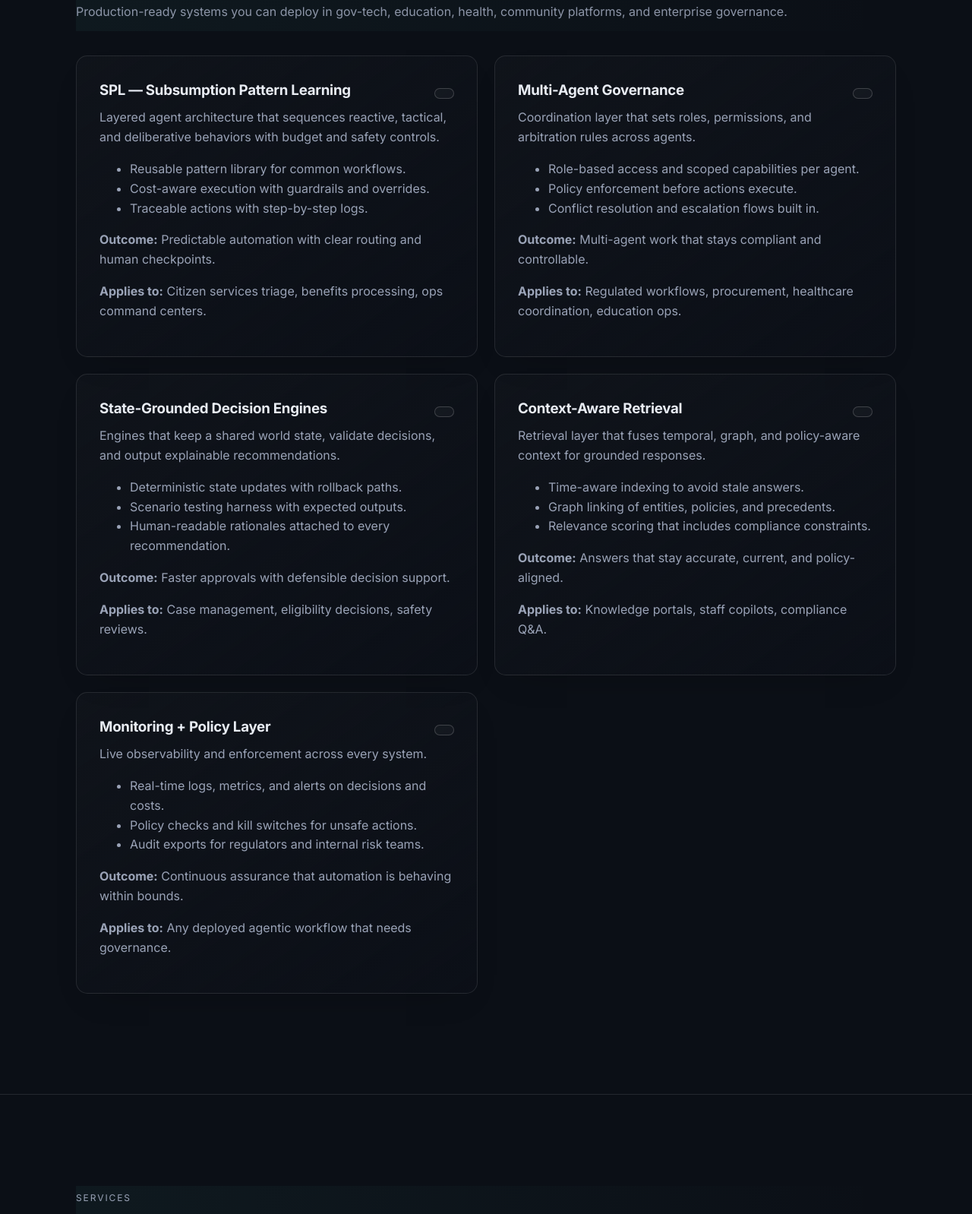
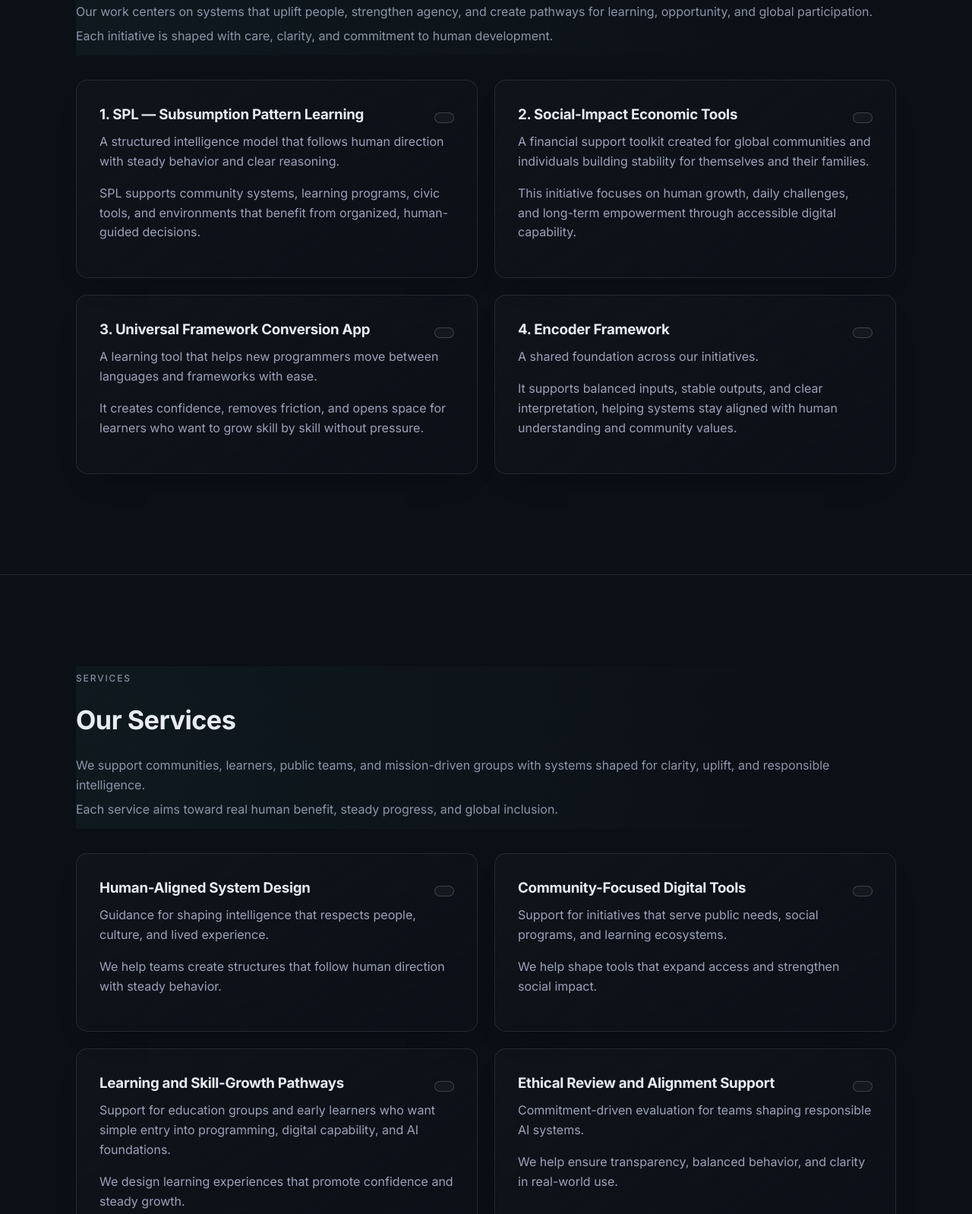
Before and after one commit to SSKG2602/webv003, a plain HTML site: page docs/index.html in a window 1280 px wide. Shown: the part 4473-6071 px from the top of the page at 76% size. Drawn offline with Linux system fonts and the light colour scheme.

Commit message:
Update What We Build and Services content

```diff
--- a/docs/index.html
+++ b/docs/index.html
@@ -247,78 +247,41 @@
     <div class="section-header">
       <p class="eyebrow-label">Systems</p>
       <h2 class="section-title">What We Build</h2>
-      <p class="section-subtitle">Production-ready systems you can deploy in gov-tech, education, health, community platforms, and enterprise governance.</p>
+      <p class="section-subtitle">Our work centers on systems that uplift people, strengthen agency, and create pathways for learning, opportunity, and global participation.</p>
+      <p class="section-subtitle">Each initiative is shaped with care, clarity, and commitment to human development.</p>
     </div>
     <div class="card-grid">
       <article class="card card-secondary system-card">
         <div class="card-header">
-          <h3>SPL — Subsumption Pattern Learning</h3>
+          <h3>1. SPL — Subsumption Pattern Learning</h3>
           <span class="badge" data-status="ready"></span>
         </div>
-        <p class="text-muted">Layered agent architecture that sequences reactive, tactical, and deliberative behaviors with budget and safety controls.</p>
-        <ul class="text-muted">
-          <li>Reusable pattern library for common workflows.</li>
-          <li>Cost-aware execution with guardrails and overrides.</li>
-          <li>Traceable actions with step-by-step logs.</li>
-        </ul>
-        <p class="text-muted"><strong>Outcome:</strong> Predictable automation with clear routing and human checkpoints.</p>
-        <p class="text-muted"><strong>Applies to:</strong> Citizen services triage, benefits processing, ops command centers.</p>
+        <p class="text-muted">A structured intelligence model that follows human direction with steady behavior and clear reasoning.</p>
+        <p class="text-muted">SPL supports community systems, learning programs, civic tools, and environments that benefit from organized, human-guided decisions.</p>
       </article>
       <article class="card card-secondary system-card">
         <div class="card-header">
-          <h3>Multi-Agent Governance</h3>
+          <h3>2. Social-Impact Economic Tools</h3>
           <span class="badge" data-status="ready"></span>
         </div>
-        <p class="text-muted">Coordination layer that sets roles, permissions, and arbitration rules across agents.</p>
-        <ul class="text-muted">
-          <li>Role-based access and scoped capabilities per agent.</li>
-          <li>Policy enforcement before actions execute.</li>
-          <li>Conflict resolution and escalation flows built in.</li>
-        </ul>
-        <p class="text-muted"><strong>Outcome:</strong> Multi-agent work that stays compliant and controllable.</p>
-        <p class="text-muted"><strong>Applies to:</strong> Regulated workflows, procurement, healthcare coordination, education ops.</p>
+        <p class="text-muted">A financial support toolkit created for global communities and individuals building stability for themselves and their families.</p>
+        <p class="text-muted">This initiative focuses on human growth, daily challenges, and long-term empowerment through accessible digital capability.</p>
       </article>
       <article class="card card-secondary system-card">
         <div class="card-header">
-          <h3>State-Grounded Decision Engines</h3>
+          <h3>3. Universal Framework Conversion App</h3>
           <span class="badge" data-status="ready"></span>
         </div>
-        <p class="text-muted">Engines that keep a shared world state, validate decisions, and output explainable recommendations.</p>
-        <ul class="text-muted">
-          <li>Deterministic state updates with rollback paths.</li>
-          <li>Scenario testing harness with expected outputs.</li>
-          <li>Human-readable rationales attached to every recommendation.</li>
-        </ul>
-        <p class="text-muted"><strong>Outcome:</strong> Faster approvals with defensible decision support.</p>
-        <p class="text-muted"><strong>Applies to:</strong> Case management, eligibility decisions, safety reviews.</p>
+        <p class="text-muted">A learning tool that helps new programmers move between languages and frameworks with ease.</p>
+        <p class="text-muted">It creates confidence, removes friction, and opens space for learners who want to grow skill by skill without pressure.</p>
       </article>
       <article class="card card-secondary system-card">
         <div class="card-header">
-          <h3>Context-Aware Retrieval</h3>
+          <h3>4. Encoder Framework</h3>
           <span class="badge" data-status="ready"></span>
         </div>
-        <p class="text-muted">Retrieval layer that fuses temporal, graph, and policy-aware context for grounded responses.</p>
-        <ul class="text-muted">
-          <li>Time-aware indexing to avoid stale answers.</li>
-          <li>Graph linking of entities, policies, and precedents.</li>
-          <li>Relevance scoring that includes compliance constraints.</li>
-        </ul>
-        <p class="text-muted"><strong>Outcome:</strong> Answers that stay accurate, current, and policy-aligned.</p>
-        <p class="text-muted"><strong>Applies to:</strong> Knowledge portals, staff copilots, compliance Q&amp;A.</p>
-      </article>
-      <article class="card card-secondary system-card">
-        <div class="card-header">
-          <h3>Monitoring + Policy Layer</h3>
-          <span class="badge" data-status="ready"></span>
-        </div>
-        <p class="text-muted">Live observability and enforcement across every system.</p>
-        <ul class="text-muted">
-          <li>Real-time logs, metrics, and alerts on decisions and costs.</li>
-          <li>Policy checks and kill switches for unsafe actions.</li>
-          <li>Audit exports for regulators and internal risk teams.</li>
-        </ul>
-        <p class="text-muted"><strong>Outcome:</strong> Continuous assurance that automation is behaving within bounds.</p>
-        <p class="text-muted"><strong>Applies to:</strong> Any deployed agentic workflow that needs governance.</p>
+        <p class="text-muted">A shared foundation across our initiatives.</p>
+        <p class="text-muted">It supports balanced inputs, stable outputs, and clear interpretation, helping systems stay aligned with human understanding and community values.</p>
       </article>
     </div>
   </div>
@@ -328,54 +291,42 @@
   <div class="container">
     <div class="section-header">
       <p class="eyebrow-label">Services</p>
-      <h2 class="section-title">Services</h2>
-      <p class="section-subtitle">Engagements built for leaders who need accountable AI in production.</p>
+      <h2 class="section-title">Our Services</h2>
+      <p class="section-subtitle">We support communities, learners, public teams, and mission-driven groups with systems shaped for clarity, uplift, and responsible intelligence.</p>
+      <p class="section-subtitle">Each service aims toward real human benefit, steady progress, and global inclusion.</p>
     </div>
     <div class="card-grid">
       <article class="card card-secondary service-card">
         <div class="card-header">
-          <h3>Architecture &amp; Safety Review</h3>
+          <h3>Human-Aligned System Design</h3>
           <span class="badge" data-status="ready"></span>
         </div>
-        <p class="text-muted">Solves: You need a defensible plan before funding, launch, or audit.</p>
-        <p class="text-muted">Deliverables: Architecture map, risk register, safety controls, deployment plan, and board-ready summary.</p>
-        <p class="text-muted">When to choose: Pre-implementation or pre-audit; 2–3 week sprint.</p>
+        <p class="text-muted">Guidance for shaping intelligence that respects people, culture, and lived experience.</p>
+        <p class="text-muted">We help teams create structures that follow human direction with steady behavior.</p>
       </article>
       <article class="card card-secondary service-card">
         <div class="card-header">
-          <h3>Governed Agent Build</h3>
+          <h3>Community-Focused Digital Tools</h3>
           <span class="badge" data-status="ready"></span>
         </div>
-        <p class="text-muted">Solves: You want a working agentic workflow with controls and explainability.</p>
-        <p class="text-muted">Deliverables: Configured SPL + governance layer, policy checks, monitoring dashboard, and runbook.</p>
-        <p class="text-muted">When to choose: To ship a pilot in 4–6 weeks with real users.</p>
+        <p class="text-muted">Support for initiatives that serve public needs, social programs, and learning ecosystems.</p>
+        <p class="text-muted">We help shape tools that expand access and strengthen social impact.</p>
       </article>
       <article class="card card-secondary service-card">
         <div class="card-header">
-          <h3>Decision Engine Implementation</h3>
+          <h3>Learning and Skill-Growth Pathways</h3>
           <span class="badge" data-status="ready"></span>
         </div>
-        <p class="text-muted">Solves: You need explainable recommendations for approvals and routing.</p>
-        <p class="text-muted">Deliverables: State-grounded engine, rationale generation, test suite, and integration guide.</p>
-        <p class="text-muted">When to choose: For case management, benefits, procurement, or compliance routing.</p>
+        <p class="text-muted">Support for education groups and early learners who want simple entry into programming, digital capability, and AI foundations.</p>
+        <p class="text-muted">We design learning experiences that promote confidence and steady growth.</p>
       </article>
       <article class="card card-secondary service-card">
         <div class="card-header">
-          <h3>Context Retrieval &amp; Copilot</h3>
+          <h3>Ethical Review and Alignment Support</h3>
           <span class="badge" data-status="ready"></span>
         </div>
-        <p class="text-muted">Solves: You need reliable answers over your policies, cases, and records.</p>
-        <p class="text-muted">Deliverables: Temporal/graph-aware retriever, safety filters, UX copy, and usage metrics.</p>
-        <p class="text-muted">When to choose: For staff copilots, public information portals, or support desks.</p>
-      </article>
-      <article class="card card-secondary service-card">
-        <div class="card-header">
-          <h3>Monitoring &amp; Policy Hardening</h3>
-          <span class="badge" data-status="ready"></span>
-        </div>
-        <p class="text-muted">Solves: You must prove ongoing control after launch.</p>
-        <p class="text-muted">Deliverables: Live monitoring, alerts, policy enforcement hooks, and audit exports.</p>
-        <p class="text-muted">When to choose: Post-launch or during scale; 2-week instrumentation sprint.</p>
+        <p class="text-muted">Commitment-driven evaluation for teams shaping responsible AI systems.</p>
+        <p class="text-muted">We help ensure transparency, balanced behavior, and clarity in real-world use.</p>
       </article>
     </div>
   </div>
```
Also changed, not shown: templates/index.html (+29 -78 lines).
